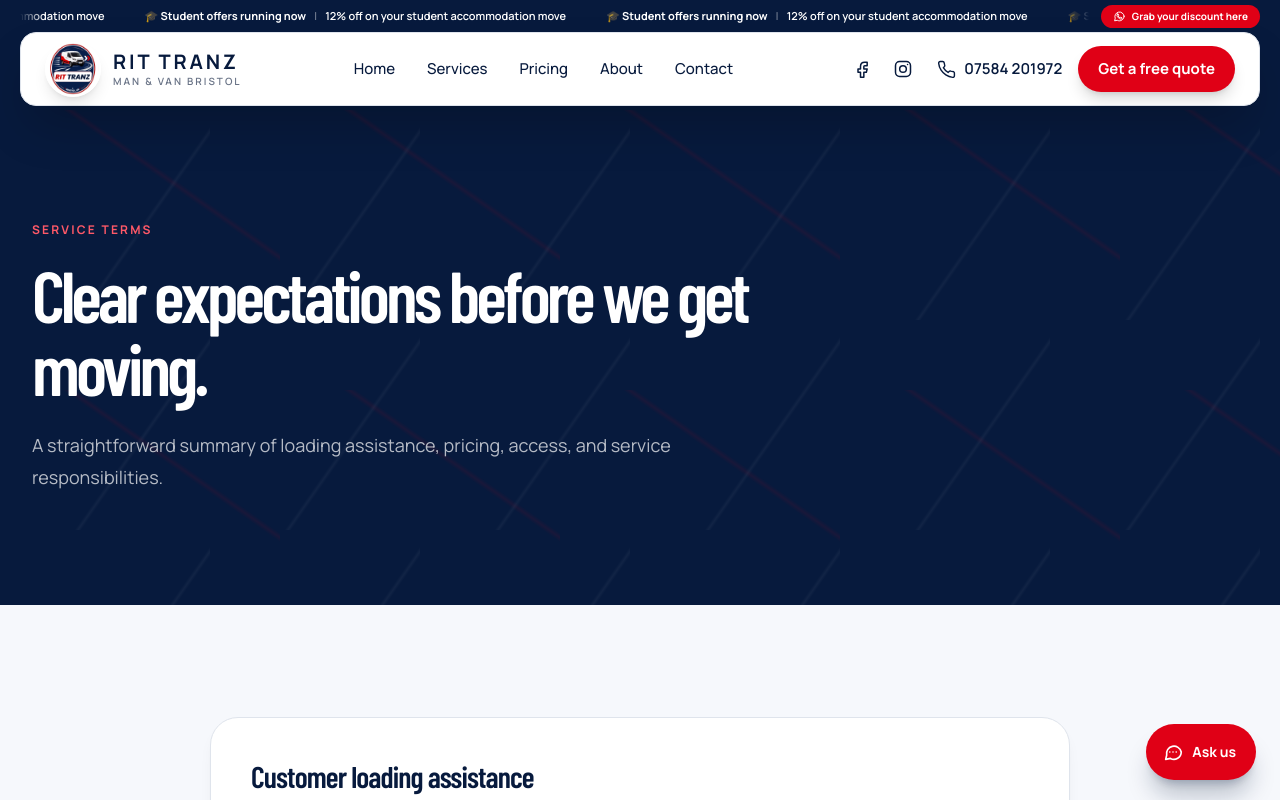
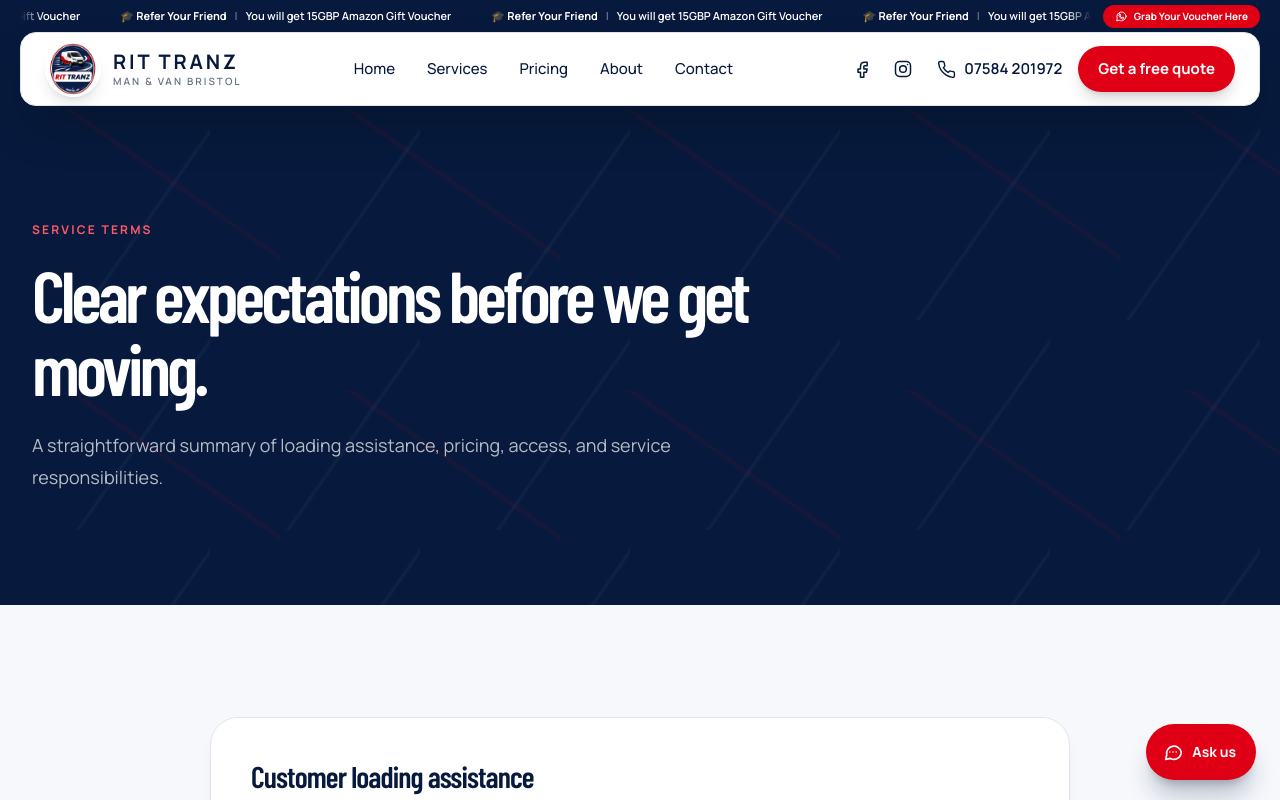
Before and after one commit to rittranzbristol-lgtm/rittranz-bristol, a React (Vite) app: page /terms in a window 1280 px wide. Shown: the top 800 px of the page. Built offline with nearby package versions, Linux system fonts and the light colour scheme.

Commit message:
Update promo.ts

```diff
--- a/src/data/promo.ts
+++ b/src/data/promo.ts
@@ -2,9 +2,9 @@
 // Set `enabled` to false to hide it when the offer ends.
 export const promo = {
   enabled: true,
-  label: "Student offers running now",
-  text: "12% off on your student accommodation move",
-  cta: "Grab your discount here",
-  shortCta: "Grab discount",
-  whatsAppMessage: "Hi RIT TRANZ, I'd like to claim the 12% student discount on my student accommodation move.",
+  label: "Refer Your Friend",
+  text: "You will get 15GBP Amazon Gift Voucher",
+  cta: "Grab Your Voucher Here",
+  shortCta: "Grab Voucher",
+  whatsAppMessage: "Hi RIT TRANZ, I'd like to claim the 15GBP Amazon Gift Voucher.",
 };
```
